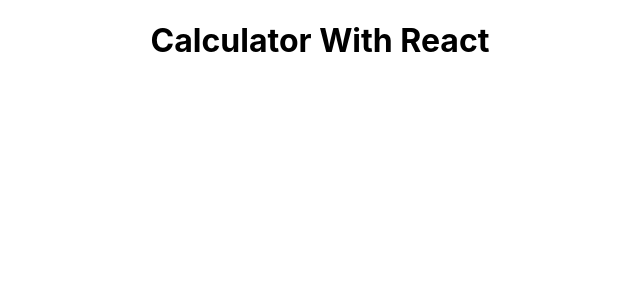
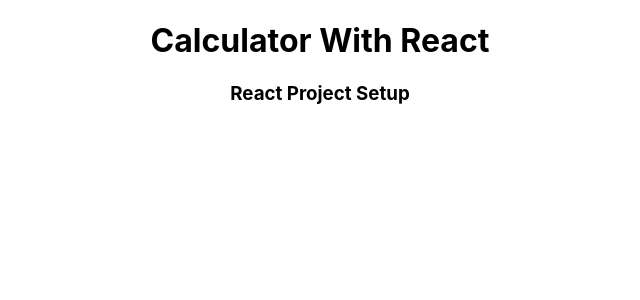
Before and after one commit to bellom/CalculatorWithReact, a React (Create React App) app: page / in a window 1280 px wide. Shown: the top 300 px of the page, without its empty margins (320-960 px from the left). Built offline with nearby package versions, Linux system fonts and the light colour scheme.

Commit message:
Start with create-react-app

```diff
--- a/src/App.js
+++ b/src/App.js
@@ -5,6 +5,8 @@
   return (
     <div className="App">
       <h1>Calculator With React</h1>
+      <h3>React Project Setup</h3>
+
     </div>
   );
 }
```
